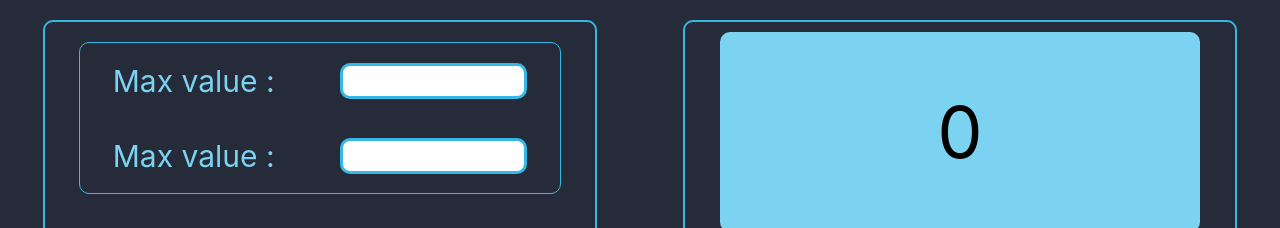
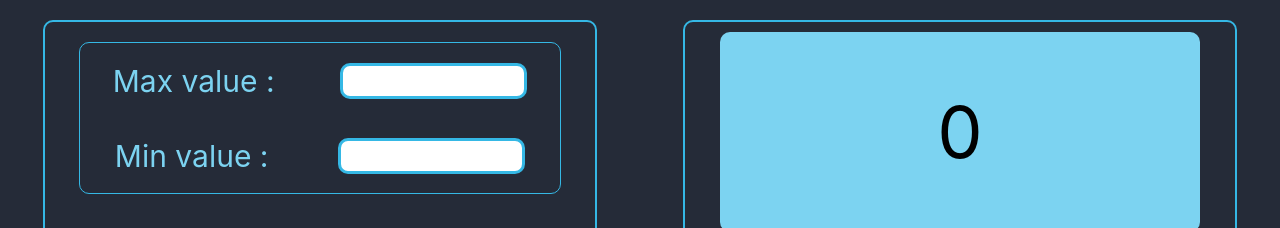
Before and after one commit to FilimonovKostya/Counter, a React (Create React App) app: page / in a window 1280 px wide. Shown: the top 228 px of the page. Built offline with nearby package versions, Linux system fonts and the light colour scheme.

Commit message:
готовая верстка

```diff
--- a/src/App.tsx
+++ b/src/App.tsx
@@ -39,7 +39,7 @@ function Settings() {
             </div>
 
             <div className={'valueInput'}>
-                <span>Max value : </span>
+                <span>Min value : </span>
                 <input type="number"/>
             </div>
         </div>
```
